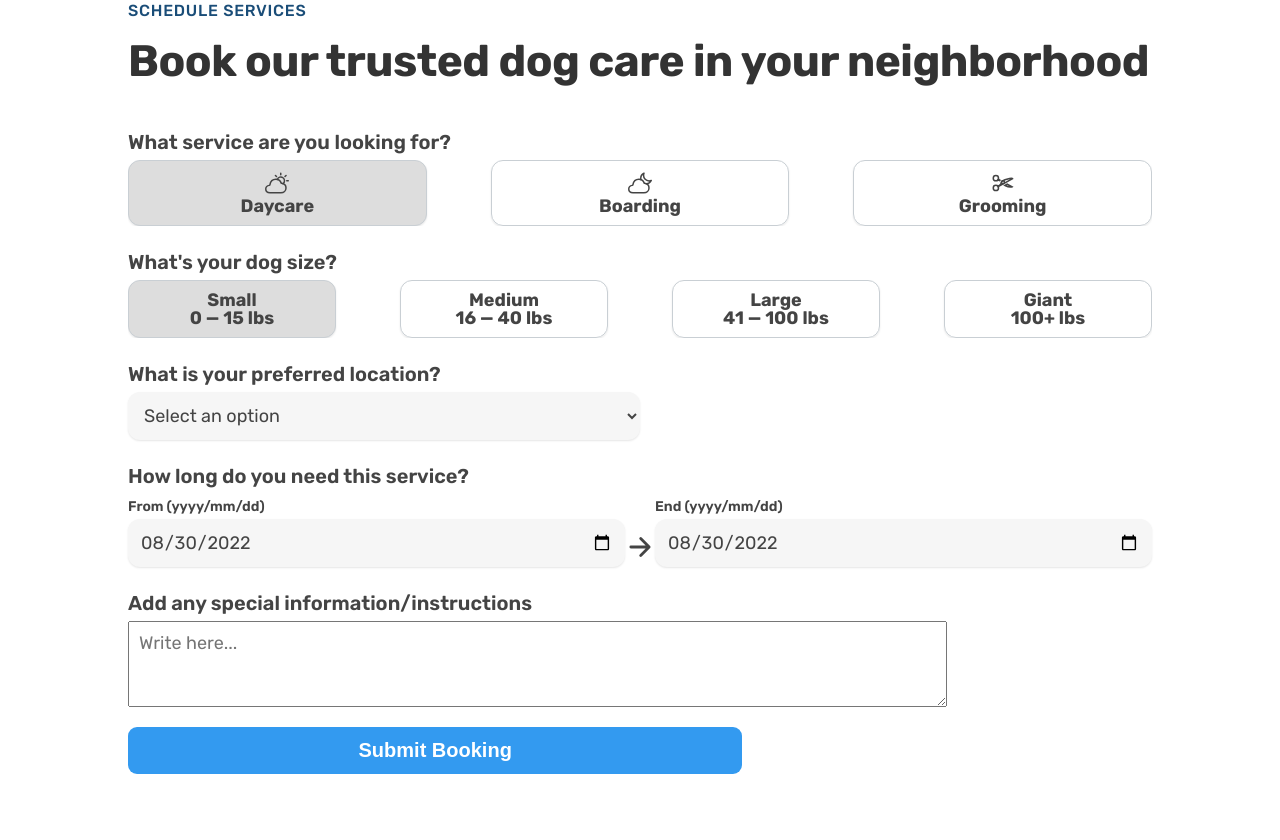
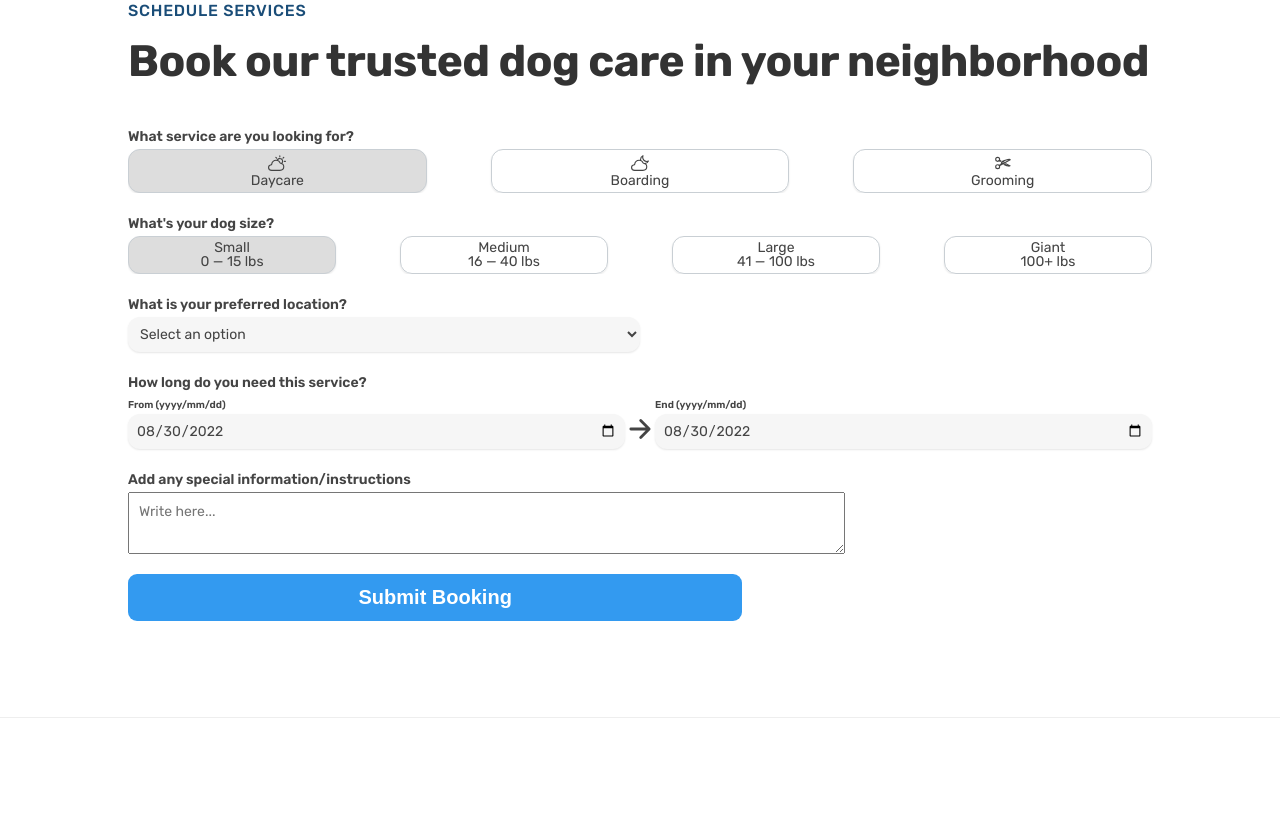
Before and after one commit to sam-nazarian/landing-page-dog-daycare, a plain HTML site: page index.html in a window 1280 px wide. Shown: the part 6010-6850 px from the top of the page. Drawn offline with nearby package versions, Linux system fonts and the light colour scheme; some packages are replaced by stand-ins of ours; a script that the page names is missing.

Commit message:
reduced size of input fields

```diff
--- a/css/general.css
+++ b/css/general.css
@@ -133,8 +133,14 @@ strong {
 }
 
 .form-input {
-  padding: 1.2rem;
-  font-size: 1.8rem;
+  /* MAYBE EDIT/CHANGE THIS LATER */
+  /* padding: 1.2rem; */
+  padding: 0.8rem;
+
+  /* font-size: 1.8rem; */
+  font-size: 1.4rem;
+
+
   font-family: inherit;
   color: inherit;
   border: none;
--- a/css/style2.css
+++ b/css/style2.css
@@ -334,14 +334,16 @@ h1 span {
 }
 
 .form-subheading{
-  font-size: 1.4rem;
+  /* font-size: 1.4rem; */
+  font-size: 1rem;
   font-weight: 600;
   line-height: 1.8;
   display: block;
 }
 
 .form-subheading-lrg{
-  font-size: 2.0rem;
+  /* font-size: 2.0rem; */
+  font-size: 1.4rem;
 }
 
 .switch-field {
@@ -349,7 +351,7 @@ h1 span {
 }
 
 .icon{
-  font-size: 2.4rem;
+  font-size: 1.8rem;
   display: block;
   margin-bottom: 2px;
 }
@@ -364,13 +366,18 @@ h1 span {
 .switch-field label {
   border: 1px solid rgb(201, 207, 212);
 
-  /* MAYBE EDIT THIS LATER */
-  padding: 1.0rem 2.0rem;
+  /* MAYBE EDIT/CHANGE THIS LATER */
+  /* padding: 1.0rem 2.0rem; */
+  padding: 0.4rem 0;
 
   border-radius: 12px;
-  font-size: 1.8rem;
-  font-weight: 700;
+  /* font-size: 1.8rem; */
+  font-size: 1.4rem;
 
+  font-weight: 400;
+
+
+  font-family: inherit;
   display: flex;
   flex-direction: column;
   align-items: center;
@@ -411,10 +418,11 @@ h1 span {
 }
 
 .special-info-container textarea{
-  width: 80%;
-  height: 8.6rem;
+  width: 70%;
+  height: 6.2rem;
   font-family: inherit;
-  font-size: 1.8rem;
+  /* font-size: 1.8rem; */
+  font-size: 1.4rem;
   padding: 1rem
 }
 
```
Also changed, not shown: css/queries2.css (+10 -5 lines).
